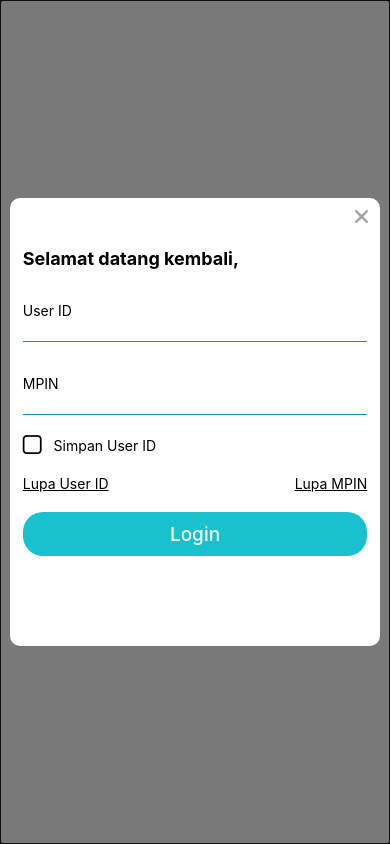
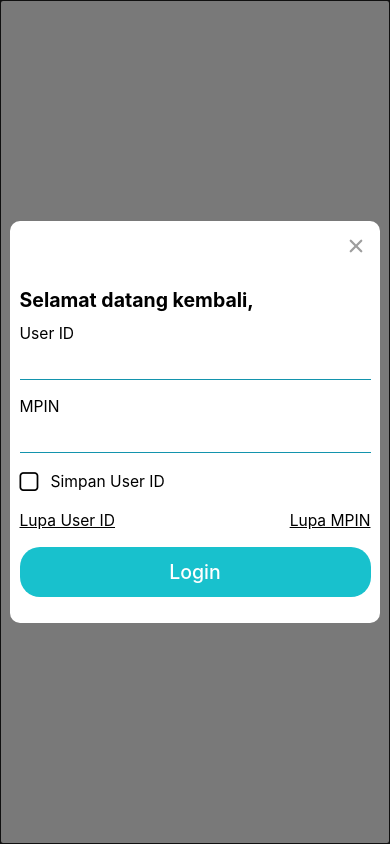
Before and after one commit to ascaryaaa/react-native-spring-boot-angular-loan, a React Native app in the folder mobile-side/: screen /LoginModal in a window 390 px wide. Built offline with nearby package versions, Linux system fonts and the light colour scheme.

Commit message:
update modalawal dan pensiun

```diff
--- a/mobile-side/src/components/ModalAwal.jsx
+++ b/mobile-side/src/components/ModalAwal.jsx
@@ -6,11 +6,15 @@ import {
   StyleSheet,
   TouchableOpacity,
   TextInput,
+  Dimensions,
 } from "react-native";
 import { FontAwesome } from "@expo/vector-icons";
 import axios from "axios";
 import AsyncStorage from "@react-native-async-storage/async-storage";
 import Constant from "../utils/Constant";
+import Close from "./svg/Close";
+
+const { width, height } = Dimensions.get("window");
 
 const ModalAwal = ({ onClose, navigation }) => {
   const [username, setUsername] = useState("");
@@ -47,80 +51,75 @@ const ModalAwal = ({ onClose, navigation }) => {
     }
   };
 
+  const getModalHeight = () => {
+    if (loginFailed) {
+      return height * 0.65; // Increase height for error message
+    }
+    return height * 0.53; // Default height
+  };
+
   return (
     <View style={styles.container}>
       <View style={styles.modal}>
-        <View
-          style={{ width: "100%", alignItems: "flex-end", marginRight: 10 }}
-        >
+        <View style={styles.closeButton}>
           <TouchableOpacity onPress={onClose}>
-            <Image
-              source={require("../../../mobile-side/src/assets/icon_x.png")}
-              style={styles.iconx}
-            />
+            <Close style={styles.iconx}/>
           </TouchableOpacity>
         </View>
 
         <View style={styles.form}>
-          <Text style={{ fontWeight: "700", fontSize: 18 }}>
+          <Text style={styles.welcomeText}>
             Selamat datang kembali,
           </Text>
-          {loginFailed && ( // Display login failed message if loginFailed is true
+          {loginFailed && (
             <Text style={styles.loginFailedText}>
               Proses login Anda gagal, karena User ID atau MPIN yang Anda
               masukan salah. Silahkan gunakan menu Lupa MPIN/Password dilayar
               login.
             </Text>
           )}
-          <Text style={{ paddingTop: 33 }}>User ID</Text>
+          <Text style={styles.label}>User ID</Text>
           <TextInput
-            style={styles.inputform}
+            style={styles.input}
             onChangeText={setUsername}
             value={username}
           />
-          <Text style={{ paddingTop: 33 }}>MPIN</Text>
+          <Text style={styles.label}>MPIN</Text>
           <TextInput
-            style={styles.inputform}
+            style={styles.input}
             onChangeText={setPassword}
-            secureTextEntry={true} // This hides the password input
+            secureTextEntry={true}
             value={password}
           />
 
           <TouchableOpacity
             onPress={toggleCheckbox}
-            style={{
-              flexDirection: "row",
-              alignItems: "center",
-              marginTop: 18,
-            }}
+            style={styles.checkbox}
           >
             <FontAwesome
               name={checked ? "check-square-o" : "square-o"}
               size={24}
               color="black"
             />
-            <Text style={{ marginLeft: 8 }}> Simpan User ID</Text>
+            <Text style={styles.checkboxLabel}> Simpan User ID</Text>
           </TouchableOpacity>
 
-          <View style={styles.lupa}>
-            <Text style={{ textDecorationLine: "underline" }}>
-              Lupa User ID
-            </Text>
-            <Text style={{ textDecorationLine: "underline" }}>Lupa MPIN</Text>
+          <View style={styles.forgotLinks}>
+            <Text style={styles.link}>Lupa User ID</Text>
+            <Text style={styles.link}>Lupa MPIN</Text>
           </View>
 
           <TouchableOpacity
-            style={styles.button}
-            onPress={handleLogin} // Updated to use handleLogin
+            style={styles.loginButton}
+            onPress={handleLogin}
           >
-            <Text style={styles.teksLogin}>Login</Text>
+            <Text style={styles.loginButtonText}>Login</Text>
           </TouchableOpacity>
         </View>
       </View>
     </View>
   );
 };
-export default ModalAwal;
 
 const styles = StyleSheet.create({
   container: {
@@ -129,52 +128,76 @@ const styles = StyleSheet.create({
     alignItems: "center",
   },
   modal: {
-    // justifyContent: "center",
-    // alignItems: "center",
     backgroundColor: "white",
-    width: "95%",
-    height: "53%",
-    marginHorizontal: 13,
+    width: width * 0.95,
+    marginHorizontal: width * 0.025,
     borderRadius: 10,
+    // paddingVertical: ,
   },
-  button: {
-    marginVertical: 20,
-    padding: 5,
+  closeButton: {
+    width: "100%",
+    alignItems: "flex-end"
+  },
+  form: {
+    marginHorizontal: width * 0.025,
+    marginTop: height * 0.02,
+    marginBottom: height * 0.03,
+  },
+  welcomeText: {
+    fontWeight: "700",
+    fontSize: width * 0.05,
+    marginBottom: height * 0.015,
+  },
+  label: {
+    fontSize: width * 0.04,
+    marginBottom: height * 0.01,
+  },
+  input: {
+    borderBottomWidth: 1.5,
+    paddingBottom: height * 0.01,
+    marginBottom: height * 0.02,
+    borderBottomColor: "#1394AD",
+    fontSize: width * 0.04,
+  },
+  checkbox: {
+    flexDirection: "row",
+    alignItems: "center",
+    marginBottom: height * 0.02,
+  },
+  checkboxLabel: {
+    marginLeft: width * 0.02,
+    fontSize: width * 0.04,
+  },
+  forgotLinks: {
+    flexDirection: "row",
+    justifyContent: "space-between",
+    marginBottom: height * 0.02,
+  },
+  link: {
+    textDecorationLine: "underline",
+    fontSize: width * 0.04,
+  },
+  loginButton: {
+    alignItems: "center",
     justifyContent: "center",
     backgroundColor: "#18C1CD",
     borderRadius: 20,
-    width: "100%",
-    height: 44,
+    height: height * 0.06,
   },
-  iconx: {
-    height: 13,
-    width: 13,
-    margin: 12,
-  },
-  form: {
-    margin: 13,
-  },
-  inputform: {
-    borderBottomWidth: 1.5,
-    paddingTop: 5,
-    borderBottomColor: "#1394AD",
-  },
-  teksLogin: {
+  loginButtonText: {
     color: "white",
-    textAlign: "center",
-    fontSize: 19,
+    fontSize: width * 0.05,
     fontWeight: "500",
-    backgroundColor: "#18C1CD",
-  },
-  lupa: {
-    marginTop: 18,
-    flexDirection: "row",
-    alignItems: "center",
-    justifyContent: "space-between",
-    width: "100%",
   },
   loginFailedText: {
     color: "#D4352A",
-    marginTop: 8
+    // marginTop: height * 0.01,
+    marginBottom: height * 0.02,
+    fontSize: width * 0.04,
+  },
+  iconx: {
+    margin: height * 0.015,
   },
 });
+
+export default ModalAwal;
--- /dev/null
+++ b/mobile-side/src/components/svg/Close.jsx
@@ -0,0 +1,17 @@
+import * as React from "react"
+import Svg, { Path } from "react-native-svg"
+const Close = (props) => (
+  <Svg
+    xmlns="http://www.w3.org/2000/svg"
+    width={24}
+    height={24}
+    fill="none"
+    {...props}
+  >
+    <Path
+      fill="#9E9E9E"
+      d="m13.59 12 4.454-4.453a1.126 1.126 0 0 0-1.59-1.594L12 10.406 7.547 5.953a1.127 1.127 0 0 0-1.594 1.594L10.406 12l-4.453 4.453a1.127 1.127 0 0 0 1.594 1.594L12 13.594l4.453 4.453a1.127 1.127 0 0 0 1.594-1.594L13.59 12Z"
+    />
+  </Svg>
+)
+export default Close
--- a/mobile-side/src/components/svg/LogoBNIKotak.jsx
+++ b/mobile-side/src/components/svg/LogoBNIKotak.jsx
@@ -1,6 +1,6 @@
 import * as React from "react";
 import Svg, { Path, Defs, Pattern, Use, Image } from "react-native-svg";
-const LogoMbanking = (props) => (
+const LogoBNIKotak = (props) => (
   <Svg width={66} height={65} fill="none" {...props}>
     <Path fill="url(#a)" d="M.5 0h65v65H.5z" />
     <Defs>
--- a/mobile-side/src/screens/ProfileKeuanganFleksiPensiun.jsx
+++ b/mobile-side/src/screens/ProfileKeuanganFleksiPensiun.jsx
@@ -9,6 +9,8 @@ import {
 } from "react-native";
 import { ScrollView } from "react-native-gesture-handler";
 import AsyncStorage from "@react-native-async-storage/async-storage";
+import BackNavbar from "../components/svg/BackNavbar";
+import HomeNavbar from "../components/svg/HomeNavbar";
 
 const ProfileKeuanganFleksiPensiun = ({ navigation }) => {
   const [inputData, setInputData] = useState({
@@ -158,22 +160,15 @@ const ProfileKeuanganFleksiPensiun = ({ navigation }) => {
       <View style={styles.shadow}>
         <View style={styles.navbar}>
           <TouchableOpacity onPress={() => navigation.goBack()}>
-            <Image
-              source={require("../../../mobile-side/src/assets/Icon_leftarrow.png")}
-            />
+            <BackNavbar />
           </TouchableOpacity>
           <Text style={{ fontSize: 16 }}>Digital Loan</Text>
-          <Image
-            source={require("../../../mobile-side/src/assets/Icon_homeorg.png")}
-          />
+          <HomeNavbar></HomeNavbar>
         </View>
       </View>
       <View style={styles.container}>
         <ScrollView>
-          <Text style={{ fontWeight: "600", fontSize: 16, marginBottom: 16 }}>
-            Profil Keuangan
-          </Text>
-
+          <Text style={styles.title}>Profil Keuangan</Text>
           <Text style={styles.text}>Penghasilan Bersih per. Bulan</Text>
           <TextInput
             style={[styles.input, inputErrors.penghasilan && styles.inputError]}
@@ -192,8 +187,12 @@ const ProfileKeuanganFleksiPensiun = ({ navigation }) => {
           )}
 
           <Text style={styles.text}>Jangka Waktu</Text>
+          <View>
             <TextInput
-            style={[styles.input, inputErrors.jangkaWaktu && styles.inputError]}
+              style={[
+                styles.input2,
+                inputErrors.jangkaWaktu && styles.inputError,
+              ]}
               value={inputData.jangkaWaktu}
               keyboardType="numeric"
               placeholder={inputData.jangkaWaktu.toString()}
@@ -205,9 +204,11 @@ const ProfileKeuanganFleksiPensiun = ({ navigation }) => {
             {inputErrors.jangkaWaktu && (
               <Text style={styles.errorText}>Field ini wajib diisi</Text>
             )}
-          <Text style={{ fontSize: 10, marginBottom: 16 }}>
+            <Text style={{ fontSize: 10, marginBottom: 10 }}>
               *Maksimal 180 Bulan
             </Text>
+          </View>
+
           <Text style={styles.text}>Jumlah Pinjaman yang Diajukan</Text>
           <TextInput
             style={[
@@ -239,17 +240,20 @@ const ProfileKeuanganFleksiPensiun = ({ navigation }) => {
             placeholderTextColor="gray"
             editable={false}
           />
-          <View style={styles.container1}>
+          <View>
             {!hidedButton && (
               <TouchableOpacity onPress={handleNext} style={styles.button}>
-                <Text style={styles.textButton}>Simulasi Angsuran</Text>
+                <Text style={styles.textButton}>Simulasikan</Text>
               </TouchableOpacity>
             )}
             {isDropdownOpen && (
+              <View style={styles.show}>
+                <View style={styles.tableShadow}>
                   <View style={styles.dropdownContent}>
-                <Text style={[styles.text, { marginBottom: 8 }]}>Hasil</Text>
+                    <Text style={styles.textTable}>Hasil</Text>
                     {data.map((view) => (
                       <View key={view.id} style={styles.row}>
+                        <View style={{ width: "60%" }}>
                           <Text
                             style={{
                               flex: 1,
@@ -260,18 +264,21 @@ const ProfileKeuanganFleksiPensiun = ({ navigation }) => {
                           >
                             {view.title}
                           </Text>
+                        </View>
                         <Text
                           style={{
                             flex: 1,
                             textAlign: "right",
                             fontWeight: "600",
-                        fontSize: 12,
+                            fontSize: 14,
                           }}
                         >
                           {view.content}
                         </Text>
                       </View>
                     ))}
+                  </View>
+                </View>
                 <Text
                   style={{
                     fontWeight: "300",
@@ -311,35 +318,49 @@ const styles = StyleSheet.create({
     flex: 1,
     marginHorizontal: 16,
   },
-  container1: {
+  button: {
+    paddingVertical: 8,
+    paddingHorizontal: 12,
+    justifyContent: "center",
     alignItems: "center",
-    justifyContent: "center",
-  },
-  button: {
-    padding: 5,
-    margin: 5,
+    flexDirection: "row",
+    borderRadius: 20,
+    backgroundColor: "#18C1CD",
     alignSelf: "flex-end",
-    marginLeft: 80,
-    backgroundColor: "#18C1CD",
-    justifyContent: "center",
-    borderRadius: 20,
-    width: 160,
-    height: 44,
-    marginTop: 10,
+    width: "40%",
+    marginBottom: 16,
+    marginTop: 16,
   },
   button1: {
     marginTop: 10,
+    marginBottom: 30,
     backgroundColor: "#18C1CD",
     borderRadius: 20,
     width: "100%",
     height: 44,
   },
+  title: {
+    fontWeight: "600",
+    marginTop: 24,
+    marginBottom: 20,
+    fontSize: 18,
+  },
   input: {
     width: "100%",
     height: 40,
     borderWidth: 1,
-    marginTop: 8,
+    marginTop: 10,
     marginBottom: 16,
+    paddingHorizontal: 10,
+    borderRadius: 8,
+    borderColor: "#1394AD",
+    borderWidth: 1,
+  },
+  input2: {
+    width: "100%",
+    height: 40,
+    borderWidth: 1,
+    marginTop: 10,
     paddingHorizontal: 10,
     borderRadius: 8,
     borderColor: "#1394AD",
@@ -350,28 +371,43 @@ const styles = StyleSheet.create({
     marginBottom: 8,
   },
   dropdownContent: {
-    // backgroundColor: "rgba(0, 0, 0, 0.1)",
     padding: 10,
     marginTop: 10,
     width: "100%",
-    borderWidth: 1,
   },
   textButton: {
     alignSelf: "center",
-    justifyContent: "center",
-    textAlign: "center",
     color: "white",
-    fontWeight: "700",
-    fontSize: 14,
+    fontWeight: "800",
   },
   text: {
     fontWeight: "700",
   },
   row: {
     flexDirection: "row",
-    borderColor: "#000",
-    marginBottom: 20,
-    justifyContent: "space-between",
+    marginBottom: 15,
+    justifyContent: "space-around",
+  },
+  show: {
+    paddingHorizontal: 4,
+    // backgroundColor: "red",
+  },
+  tableShadow: {
+    backgroundColor: "white",
+    // marginBottom: 16,
+    padding: 4,
+    borderRadius: 5,
+    shadowColor: "#000",
+    shadowOffset: {
+      width: 0,
+      height: 0,
+    },
+    shadowOpacity: 0.1,
+    shadowRadius: 8,
+  },
+  textTable: {
+    fontWeight: "700",
+    paddingBottom: 8,
   },
   shadow: {
     shadowColor: "#ddd",
@@ -394,7 +430,7 @@ const styles = StyleSheet.create({
     padding: 12,
     width: "100%",
     backgroundColor: "#FFF",
-    marginBottom: 24,
+    // marginBottom: 24,
   },
   errorText: {
     color: "red",
--- a/mobile-side/src/screens/SimulasiFleksiPensiun.jsx
+++ b/mobile-side/src/screens/SimulasiFleksiPensiun.jsx
@@ -12,6 +12,8 @@ import {
 import { getJenisPinjamans } from "../reducers/JenisPinjaman";
 import { useDispatch, useSelector } from "react-redux";
 import AsyncStorage from "@react-native-async-storage/async-storage";
+import BackNavbar from "../components/svg/BackNavbar";
+import HomeNavbar from "../components/svg/HomeNavbar";
 
 const SimulasiFleksiPensiun = ({ navigation }) => {
   const [inputData, setInputData] = useState({
@@ -126,27 +128,26 @@ const SimulasiFleksiPensiun = ({ navigation }) => {
   }, [dispatch]);
 
   return (
-    <View style={styles.container}>
+    <View style={styles.bg}>
+      <View style={styles.shadow}>
         <View style={styles.navbar}>
           {/* navbar */}
           <TouchableOpacity
             onPress={() => navigation.navigate("PengajuanPinjaman")}
           >
-          <Image
-            source={require("../../../mobile-side/src/assets/Icon_leftarrow.png")}
-          />
+            <BackNavbar></BackNavbar>
           </TouchableOpacity>
 
-        <Text>Digital Loan</Text>
-        <Image
-          source={require("../../../mobile-side/src/assets/Icon_homeorg.png")}
-        />
+          <Text style={{ fontSize: 16 }}>Digital Loan</Text>
+          <HomeNavbar></HomeNavbar>
         </View>
+      </View>
+      <View style={styles.container}>
         <ScrollView>
           <View style={styles.bodyContainer}>
-          <View style={{ alignItems: "center" }}>
+            <View>
               <Text style={styles.texttitle}>Simulasi BNI Fleksi Pensiun</Text>
-            <View>
+              <View style={styles.centerred}>
                 {jenisPinjamanState.loading ? (
                   <ActivityIndicator />
                 ) : (
@@ -258,13 +259,14 @@ const SimulasiFleksiPensiun = ({ navigation }) => {
                     </View>
                   </View>
                   <TouchableOpacity style={styles.button} onPress={taruhData}>
-                  <Text style={styles.simulasikan}> Selanjutnya</Text>
+                    <Text style={styles.textButton}> Selanjutnya</Text>
                   </TouchableOpacity>
                 </View>
               )}
             </View>
           </View>
         </ScrollView>
+      </View>
     </View>
   );
 };
@@ -288,6 +290,11 @@ const styles = StyleSheet.create({
     marginBottom: 16,
     marginTop: 16,
   },
+  bg: {
+    backgroundColor: "white",
+    height: "100%",
+    width: "100%",
+  },
   navbar: {
     flexDirection: "row",
     alignItems: "center",
@@ -299,9 +306,24 @@ const styles = StyleSheet.create({
     width: "100%",
     backgroundColor: "#FFF",
   },
+  shadow: {
+    shadowColor: "#ddd",
+    shadowOffset: { width: 0, height: 5 },
+    shadowOpacity: 0.4,
+    shadowRadius: 10,
+  },
+  show: {
+    paddingHorizontal: 4,
+    // backgroundColor: "red",
+  },
   texttitle: {
     fontSize: 18,
     fontWeight: "600",
+    paddingTop: 24,
+    textAlign: "center",
+  },
+  centerred: {
+    alignItems: "center",
   },
   bodyContainer: {
     width: "100%",
@@ -313,13 +335,13 @@ const styles = StyleSheet.create({
     marginTop: 16,
     marginBottom: 16,
   },
-  simulasikan: {
-    color: "#fff",
-    textAlign: "center",
-    fontWeight: "800",
-    paddingTop: 6,
-    // marginTop: 24,
-  },
+  // simulasikan: {
+  //   color: "#fff",
+  //   textAlign: "center",
+  //   fontWeight: "800",
+  //   paddingTop: 6,
+  //   // marginTop: 24,
+  // },
   input: {
     width: "100%",
     height: 40,
@@ -332,7 +354,7 @@ const styles = StyleSheet.create({
     borderWidth: 1,
   },
   formSimulasi: {
-    paddingTop: 40,
+    paddingTop: 16,
   },
   textform: {
     fontWeight: "800",
@@ -343,10 +365,9 @@ const styles = StyleSheet.create({
     justifyContent: "center",
   },
   textButton: {
-    alignSelf: "center",
-    paddingTop: 8,
+    lignSelf: "center",
     color: "white",
-    fontWeight: "700",
+    fontWeight: "800",
     fontSize: 14,
   },
   dropdownContent: {
@@ -363,16 +384,6 @@ const styles = StyleSheet.create({
     borderColor: "#000",
     marginBottom: 15,
     justifyContent: "space-around",
-  },
-  shadow: {
-    shadowColor: "#ddd",
-    shadowOffset: { width: 0, height: 5 },
-    shadowOpacity: 0.4,
-    shadowRadius: 10,
-  },
-  show: {
-    paddingHorizontal: 4,
-    // backgroundColor: "red",
   },
   tableShadow: {
     backgroundColor: "white",
--- a/mobile-side/src/utils/Constant.js
+++ b/mobile-side/src/utils/Constant.js
@@ -1,4 +1,4 @@
-const CONNECTION = "172.20.10.2";
+const CONNECTION = "192.168.0.105";
 
 const PORT = "8083";
 const MAIN_URL = `http://${CONNECTION}:${PORT}/loan/v1/`;
```
Also changed, not shown: mobile-side/src/components/ModalLogout.jsx (+2 -5 lines). Lines whose indentation alone changed are shown as unchanged.
